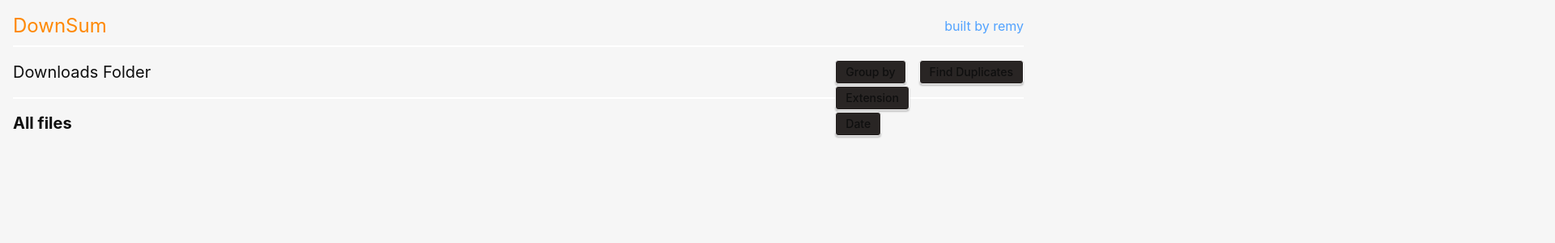
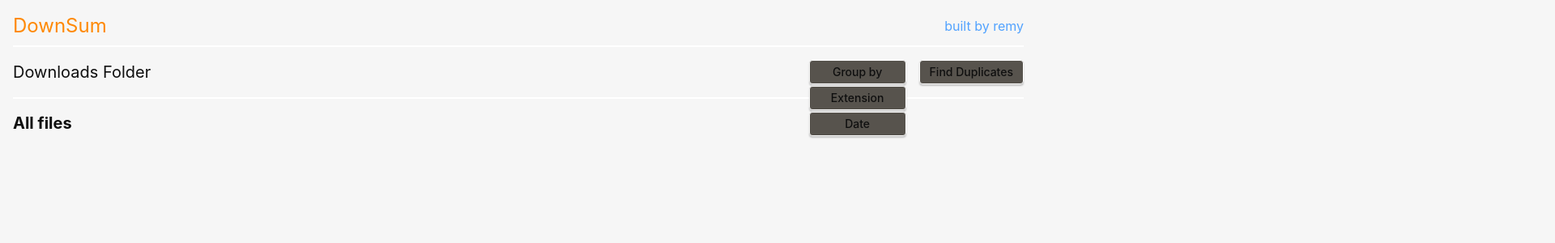
Before and after one commit to remysedlak/downsum, a React (Vite) app: page / in a window 1280 px wide. Both pictures are taken after a click on the button "Group by". Shown: the top 300 px of the page at 81% size, 1920 px wide, since content can reach past the window. Built offline with nearby package versions, Linux system fonts and the light colour scheme.

Commit message:
ui color button changes

```diff
--- a/src/App.tsx
+++ b/src/App.tsx
@@ -120,7 +120,7 @@ function App() {
           {view !== "all" && (
             <button
               onClick={loadAll}
-              className="bg-stone-800 px-3 py-1 rounded border-1 border-white"
+              className="bg-stone-600 px-3 py-1 rounded border-1 border-white"
             >
               Clear filters
             </button>
@@ -128,7 +128,7 @@ function App() {
           <div className="flex flex-col">
             <button
               onClick={() => toggleShowGroupList()}
-              className="w-max px-3 py-1 rounded bg-stone-800 border-1 border-white"
+              className="px-3 py-1 rounded bg-stone-600 border-1 border-white w-30"
             >
               Group by
             </button>
@@ -136,13 +136,13 @@ function App() {
               <div className="absolute w-full">
                 <button
                   onClick={loadGroupedByExtension}
-                  className="top-8 w-max absolute px-3 py-1 rounded bg-stone-800 border-1 border-white"
+                  className="top-8 w-30 absolute px-3 py-1 rounded bg-stone-600 border-1 border-white"
                 >
                   Extension
                 </button>
                 <button
                   onClick={loadGroupedByDate}
-                  className="top-16 absolute bg-stone-800 px-3 py-1 rounded border-1 border-white"
+                  className="top-16 w-30 absolute bg-stone-600 px-3 py-1 rounded border-1 border-white"
                 >
                   Date
                 </button>
@@ -151,7 +151,7 @@ function App() {
           </div>
           <button
             onClick={loadDuplicatesMode}
-            className="bg-stone-800 px-3 py-1 rounded border-1 border-white"
+            className="bg-stone-600 px-3 py-1 rounded border-1 border-white"
           >
             Find Duplicates
           </button>
```
